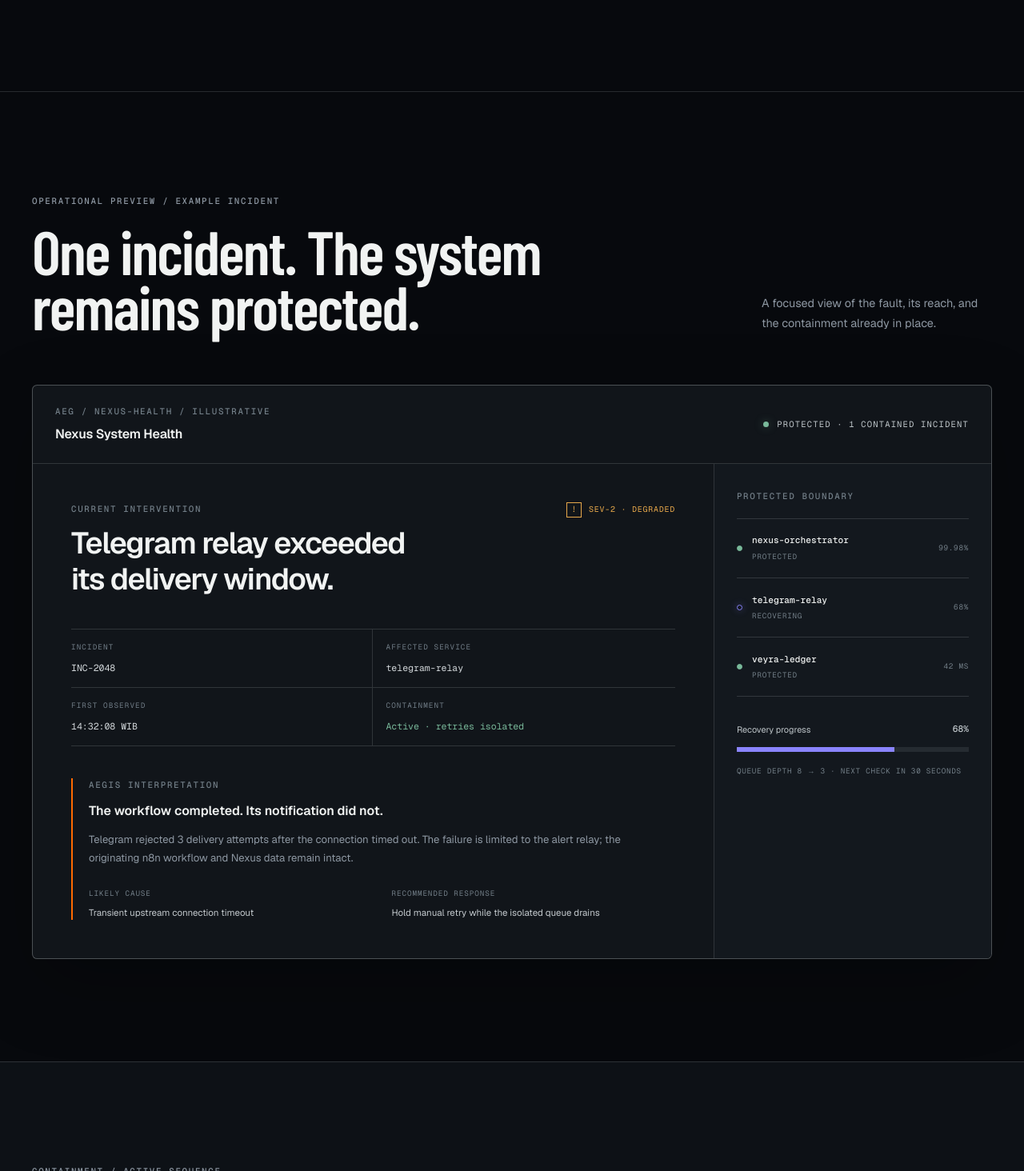
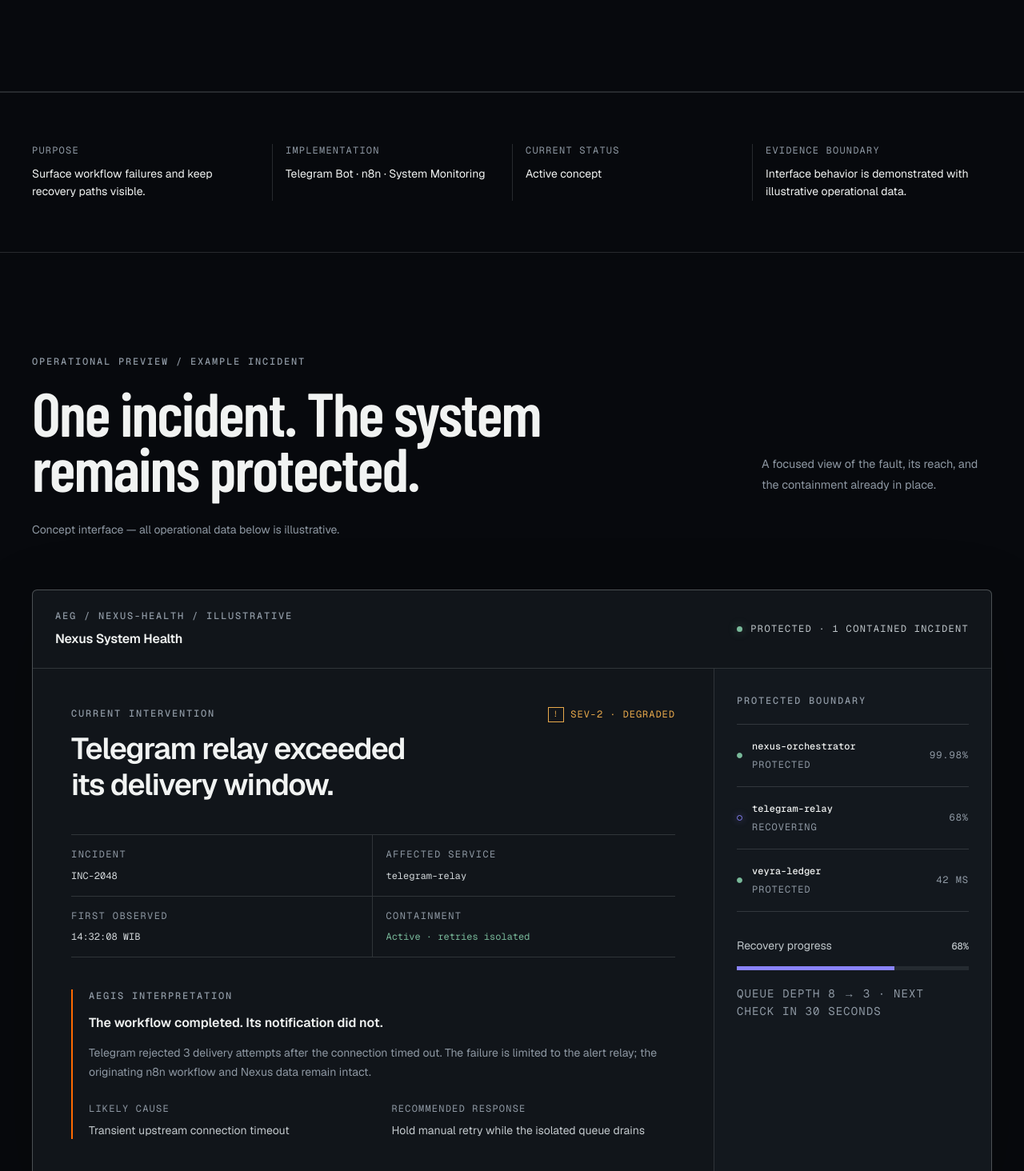
Before and after one commit to darilnofriansyah/darilnofriansyah-landing-page, a Next.js app: page /projects/aegis in a window 1280 px wide. Shown: the part 1326-2790 px from the top of the page at 80% size. Built offline with nearby package versions, Linux system fonts and the light colour scheme.

Commit message:
feat: clarify Aegis concept evidence

```diff
--- a/app/globals.css
+++ b/app/globals.css
@@ -102,6 +102,69 @@ summary:focus-visible {
 
 .page-shell {
   padding-block: 4rem 6rem;
+}
+
+.project-context {
+  display: grid;
+  grid-template-columns: repeat(4, minmax(0, 1fr));
+  width: min(100%, 80rem);
+  margin-inline: auto;
+  border-block: 1px solid var(--a-line, var(--v-line));
+  padding: clamp(2.5rem, 5vw, 4rem) clamp(1.25rem, 4vw, 2.5rem);
+}
+
+.project-context div {
+  min-width: 0;
+  padding-inline: 1rem;
+}
+
+.project-context div:first-child {
+  padding-left: 0;
+}
+
+.project-context div + div {
+  border-left: 1px solid var(--a-line, var(--v-line));
+}
+
+.project-context dt {
+  color: var(--a-steel, var(--v-steel));
+  font-family: var(--font-geist-mono);
+  font-size: 0.75rem;
+  line-height: 1.4;
+  letter-spacing: 0.1em;
+  text-transform: uppercase;
+}
+
+.project-context dd {
+  margin-top: 0.55rem;
+  color: var(--a-white, var(--v-white));
+  font-size: 0.875rem;
+  line-height: 1.6;
+}
+
+.concept-disclosure {
+  margin-top: 2rem;
+  color: var(--a-steel, var(--v-steel));
+  font-size: 0.875rem;
+  line-height: 1.6;
+}
+
+@media (max-width: 767px) {
+  .project-context {
+    grid-template-columns: 1fr;
+  }
+
+  .project-context div,
+  .project-context div:first-child {
+    padding-inline: 0;
+  }
+
+  .project-context div + div {
+    margin-top: 1rem;
+    border-top: 1px solid var(--a-line, var(--v-line));
+    border-left: 0;
+    padding-top: 1rem;
+  }
 }
 
 .page-title {
@@ -1685,8 +1748,9 @@ h3 {
 .aegis-console-code,
 .aegis-panel-label {
   font-family: var(--font-geist-mono);
-  font-size: 0.68rem;
+  font-size: 0.75rem;
   font-weight: 500;
+  line-height: 1.4;
   text-transform: uppercase;
   letter-spacing: 0.15em;
 }
@@ -1706,7 +1770,8 @@ h3 {
   align-items: center;
   gap: 0.65rem;
   font-family: var(--font-geist-mono);
-  font-size: 0.66rem;
+  font-size: 0.75rem;
+  line-height: 1.4;
   text-transform: uppercase;
   letter-spacing: 0.11em;
 }
@@ -1779,7 +1844,7 @@ h3 {
   padding-block: 0.6rem;
   border-bottom: 1px solid var(--a-line-strong);
   color: #b7c0c6;
-  font-size: 0.82rem;
+  font-size: 0.875rem;
   font-weight: 550;
   transition: border-color 180ms ease, color 180ms ease;
 }
@@ -1908,9 +1973,10 @@ h3 {
 
 .aegis-hero-readout dt,
 .aegis-incident-facts dt {
-  color: #707c86;
-  font-family: var(--font-geist-mono);
-  font-size: 0.58rem;
+  color: var(--a-steel);
+  font-family: var(--font-geist-mono);
+  font-size: 0.75rem;
+  line-height: 1.4;
   text-transform: uppercase;
   letter-spacing: 0.12em;
 }
@@ -1918,7 +1984,7 @@ h3 {
 .aegis-hero-readout dd {
   margin-top: 0.4rem;
   color: #c5cbcf;
-  font-size: 0.7rem;
+  font-size: 0.75rem;
   line-height: 1.5;
 }
 
@@ -1997,7 +2063,7 @@ h3 {
 
 .aegis-console-code,
 .aegis-panel-label {
-  color: #727e87;
+  color: var(--a-steel);
 }
 
 .aegis-console-header h3 {
@@ -2046,7 +2112,8 @@ h3 {
   gap: 0.55rem;
   color: var(--a-amber);
   font-family: var(--font-geist-mono);
-  font-size: 0.62rem;
+  font-size: 0.75rem;
+  line-height: 1.4;
   text-transform: uppercase;
   letter-spacing: 0.08em;
 }
@@ -2086,7 +2153,7 @@ h3 {
   overflow-wrap: anywhere;
   color: #d1d6d9;
   font-family: var(--font-geist-mono);
-  font-size: 0.72rem;
+  font-size: 0.75rem;
   font-variant-numeric: tabular-nums;
 }
 
@@ -2110,7 +2177,7 @@ h3 {
   max-width: 45rem;
   margin-top: 0.8rem;
   color: var(--a-steel);
-  font-size: 0.82rem;
+  font-size: 0.875rem;
   line-height: 1.75;
   text-wrap: pretty;
 }
@@ -2123,9 +2190,10 @@ h3 {
 }
 
 .aegis-diagnostic dt {
-  color: #727e87;
-  font-family: var(--font-geist-mono);
-  font-size: 0.58rem;
+  color: var(--a-steel);
+  font-family: var(--font-geist-mono);
+  font-size: 0.75rem;
+  line-height: 1.4;
   text-transform: uppercase;
   letter-spacing: 0.1em;
 }
@@ -2133,7 +2201,7 @@ h3 {
 .aegis-diagnostic dd {
   margin-top: 0.45rem;
   color: #c3c9cd;
-  font-size: 0.72rem;
+  font-size: 0.875rem;
   line-height: 1.6;
 }
 
@@ -2176,7 +2244,7 @@ h3 {
 .aegis-service-health strong {
   overflow: hidden;
   font-family: var(--font-geist-mono);
-  font-size: 0.7rem;
+  font-size: 0.75rem;
   font-weight: 500;
   text-overflow: ellipsis;
   white-space: nowrap;
@@ -2184,9 +2252,10 @@ h3 {
 
 .aegis-service-health small,
 .aegis-service-health data {
-  color: #727e87;
-  font-family: var(--font-geist-mono);
-  font-size: 0.58rem;
+  color: var(--a-steel);
+  font-family: var(--font-geist-mono);
+  font-size: 0.75rem;
+  line-height: 1.4;
   text-transform: uppercase;
   letter-spacing: 0.08em;
   font-variant-numeric: tabular-nums;
@@ -2213,7 +2282,7 @@ h3 {
   justify-content: space-between;
   gap: 1rem;
   color: #bfc6ca;
-  font-size: 0.68rem;
+  font-size: 0.875rem;
 }
 
 .aegis-recovery strong {
@@ -2237,9 +2306,9 @@ h3 {
 
 .aegis-recovery p {
   margin-top: 0.65rem;
-  color: #727e87;
-  font-family: var(--font-geist-mono);
-  font-size: 0.58rem;
+  color: var(--a-steel);
+  font-family: var(--font-geist-mono);
+  font-size: 0.875rem;
   line-height: 1.6;
   text-transform: uppercase;
   letter-spacing: 0.08em;
@@ -2291,9 +2360,10 @@ h3 {
 
 .aegis-sequence-index,
 .aegis-containment-sequence strong {
-  color: #727d86;
-  font-family: var(--font-geist-mono);
-  font-size: 0.6rem;
+  color: var(--a-steel);
+  font-family: var(--font-geist-mono);
+  font-size: 0.75rem;
+  line-height: 1.4;
   text-transform: uppercase;
   letter-spacing: 0.1em;
 }
@@ -2308,7 +2378,7 @@ h3 {
   min-height: 3.6rem;
   margin-top: 0.65rem;
   color: var(--a-steel);
-  font-size: 0.72rem;
+  font-size: 0.875rem;
   line-height: 1.65;
 }
 
@@ -2381,6 +2451,15 @@ h3 {
   .aegis-title { font-size: clamp(6.5rem, 14vw, 9rem); }
   .aegis-artwork { object-position: 54% 42%; transform: scale(1.4) translate(1%, 16%); }
   .aegis-console-grid { grid-template-columns: minmax(0, 1.35fr) minmax(16rem, 0.65fr); }
+}
+
+@media (max-width: 1023px) {
+  .aegis-identity,
+  .aegis-section-heading,
+  .aegis-console-grid,
+  .aegis-nexus-return {
+    grid-template-columns: minmax(0, 1fr);
+  }
 }
 
 @media (max-width: 767px) {
--- a/app/projects/aegis/page.tsx
+++ b/app/projects/aegis/page.tsx
@@ -47,7 +47,7 @@ function AegisArtwork() {
         alt={AEGIS_ARTWORK.alt}
         fill
         sizes="(max-width: 767px) 100vw, (max-width: 1199px) 48vw, 50vw"
-        fetchPriority="high"
+        loading="eager"
       />
     </div>
   );
@@ -104,6 +104,13 @@ export default function AegisPage() {
         </div>
       </section>
 
+      <dl className="project-context" aria-label="Aegis engineering context">
+        <div><dt>Purpose</dt><dd>Surface workflow failures and keep recovery paths visible.</dd></div>
+        <div><dt>Implementation</dt><dd>Telegram Bot · n8n · System Monitoring</dd></div>
+        <div><dt>Current status</dt><dd>Active concept</dd></div>
+        <div><dt>Evidence boundary</dt><dd>Interface behavior is demonstrated with illustrative operational data.</dd></div>
+      </dl>
+
       <section id="system-health" className="aegis-shell aegis-health-section" aria-labelledby="health-title">
         <header className="aegis-section-heading">
           <div>
@@ -112,6 +119,10 @@ export default function AegisPage() {
           </div>
           <p>A focused view of the fault, its reach, and the containment already in place.</p>
         </header>
+
+        <p className="concept-disclosure">
+          Concept interface — all operational data below is illustrative.
+        </p>
 
         <div className="aegis-console">
           <header className="aegis-console-header">
```
